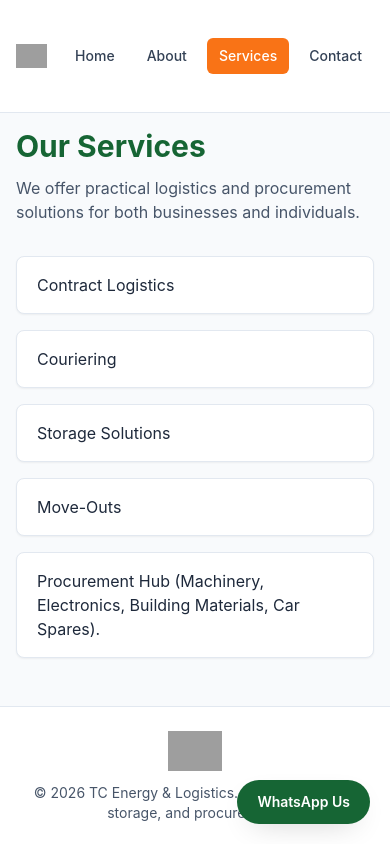
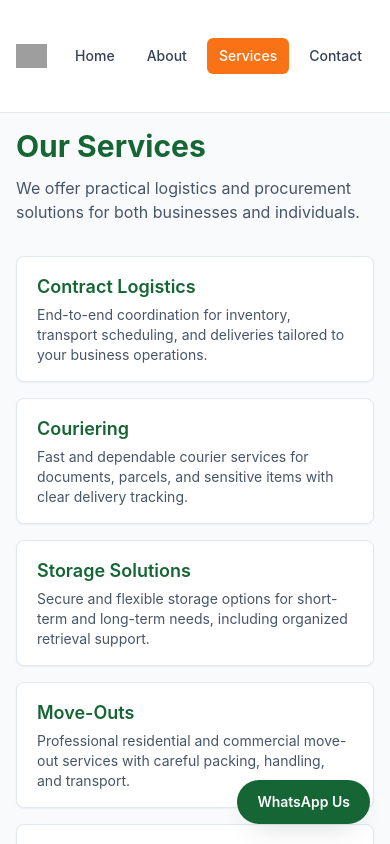
Before and after one commit to DC111-ui/tc-energy, a React (Vite) app: page /services in a window 390 px wide. Shown: the top 844 px of the page. Built offline with nearby package versions, Linux system fonts and the light colour scheme; grey boxes are pictures that could not be loaded.

Commit message:
Implement dynamic service detail routing

```diff
--- a/src/App.jsx
+++ b/src/App.jsx
@@ -5,6 +5,7 @@ import WhatsAppButton from './components/WhatsAppButton';
 import About from './pages/About';
 import Contact from './pages/Contact';
 import Home from './pages/Home';
+import ServiceDetail from './pages/ServiceDetail';
 import Services from './pages/Services';
 
 function App() {
@@ -16,6 +17,7 @@ function App() {
           <Route path="/" element={<Home />} />
           <Route path="/about" element={<About />} />
           <Route path="/services" element={<Services />} />
+          <Route path="/services/:serviceSlug" element={<ServiceDetail />} />
           <Route path="/contact" element={<Contact />} />
         </Routes>
       </main>
--- /dev/null
+++ b/src/data/servicesData.js
@@ -0,0 +1,42 @@
+export const services = [
+  {
+    slug: 'contract-logistics',
+    title: 'Contract Logistics',
+    description:
+      'End-to-end coordination for inventory, transport scheduling, and deliveries tailored to your business operations.',
+    image: '/images/services/contract-logistics.jpg',
+  },
+  {
+    slug: 'couriering',
+    title: 'Couriering',
+    description:
+      'Fast and dependable courier services for documents, parcels, and sensitive items with clear delivery tracking.',
+    image: '/images/services/couriering.jpg',
+  },
+  {
+    slug: 'storage-solutions',
+    title: 'Storage Solutions',
+    description:
+      'Secure and flexible storage options for short-term and long-term needs, including organized retrieval support.',
+    image: '/images/services/storage-solutions.jpg',
+  },
+  {
+    slug: 'move-outs',
+    title: 'Move-Outs',
+    description:
+      'Professional residential and commercial move-out services with careful packing, handling, and transport.',
+    image: '/images/services/move-outs.jpg',
+  },
+  {
+    slug: 'procurement-hub',
+    title: 'Procurement Hub',
+    description:
+      'Sourcing support for machinery, electronics, building materials, and car spares through trusted supplier networks.',
+    image: '/images/services/procurement-hub.jpg',
+  },
+];
+
+export const servicesBySlug = services.reduce((lookup, service) => {
+  lookup[service.slug] = service;
+  return lookup;
+}, {});
--- /dev/null
+++ b/src/pages/ServiceDetail.jsx
@@ -0,0 +1,57 @@
+import { Link, useParams } from 'react-router-dom';
+import { servicesBySlug } from '../data/servicesData';
+
+function ServiceDetail() {
+  const { serviceSlug } = useParams();
+  const service = servicesBySlug[serviceSlug];
+
+  if (!service) {
+    return (
+      <section className="container-page py-12">
+        <h1 className="text-3xl font-bold text-secondary sm:text-4xl">Service Not Found</h1>
+        <p className="mt-3 max-w-2xl text-slate-600">
+          The service you are looking for does not exist. Please return to our services page.
+        </p>
+        <Link
+          to="/services"
+          className="mt-6 inline-flex rounded-lg bg-primary px-5 py-2.5 text-sm font-semibold text-white transition hover:bg-orange-600"
+        >
+          Back to Services
+        </Link>
+      </section>
+    );
+  }
+
+  return (
+    <section className="container-page py-12">
+      <p className="text-sm font-semibold uppercase tracking-wide text-slate-500">Service Details</p>
+      <h1 className="mt-2 text-3xl font-bold text-secondary sm:text-4xl">{service.title}</h1>
+      <p className="mt-4 max-w-3xl text-slate-600">{service.description}</p>
+
+      <div className="mt-8 overflow-hidden rounded-2xl border border-slate-200 bg-white shadow-sm">
+        <img
+          src={service.image}
+          alt={service.title}
+          className="h-64 w-full object-cover"
+          onError={(event) => {
+            event.currentTarget.style.display = 'none';
+          }}
+        />
+        <div className="p-6">
+          <p className="text-sm text-slate-600">
+            Need this service? Reach out to our team and we&apos;ll tailor a solution for your exact logistics and
+            procurement needs.
+          </p>
+          <Link
+            to="/contact"
+            className="mt-4 inline-flex rounded-lg bg-secondary px-5 py-2.5 text-sm font-semibold text-white transition hover:bg-green-800"
+          >
+            Request Service
+          </Link>
+        </div>
+      </div>
+    </section>
+  );
+}
+
+export default ServiceDetail;
--- a/src/pages/Services.jsx
+++ b/src/pages/Services.jsx
@@ -1,10 +1,5 @@
-const services = [
-  'Contract Logistics',
-  'Couriering',
-  'Storage Solutions',
-  'Move-Outs',
-  'Procurement Hub (Machinery, Electronics, Building Materials, Car Spares).',
-];
+import { Link } from 'react-router-dom';
+import { services } from '../data/servicesData';
 
 function Services() {
   return (
@@ -16,8 +11,15 @@ function Services() {
 
       <ul className="mt-8 space-y-4">
         {services.map((service) => (
-          <li key={service} className="rounded-lg border border-slate-200 bg-white px-5 py-4 text-slate-800 shadow-sm">
-            {service}
+          <li key={service.slug} className="rounded-lg border border-slate-200 bg-white shadow-sm transition hover:shadow-soft">
+            <Link
+              to={`/services/${service.slug}`}
+              className="block px-5 py-4 text-slate-800"
+              aria-label={`View ${service.title} details`}
+            >
+              <h2 className="text-lg font-semibold text-secondary">{service.title}</h2>
+              <p className="mt-1 text-sm text-slate-600">{service.description}</p>
+            </Link>
           </li>
         ))}
       </ul>
```
